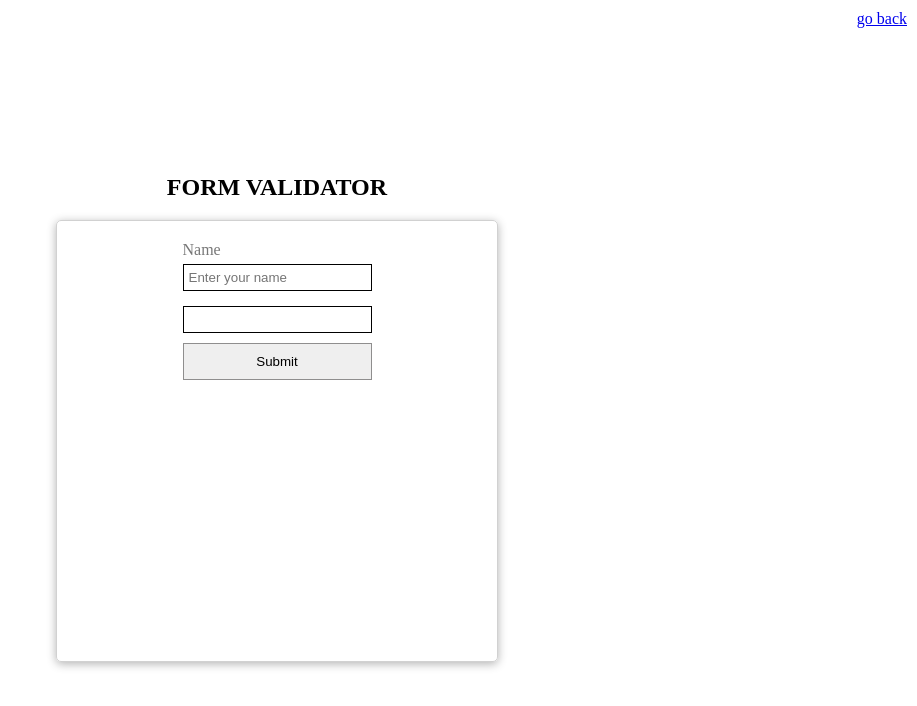
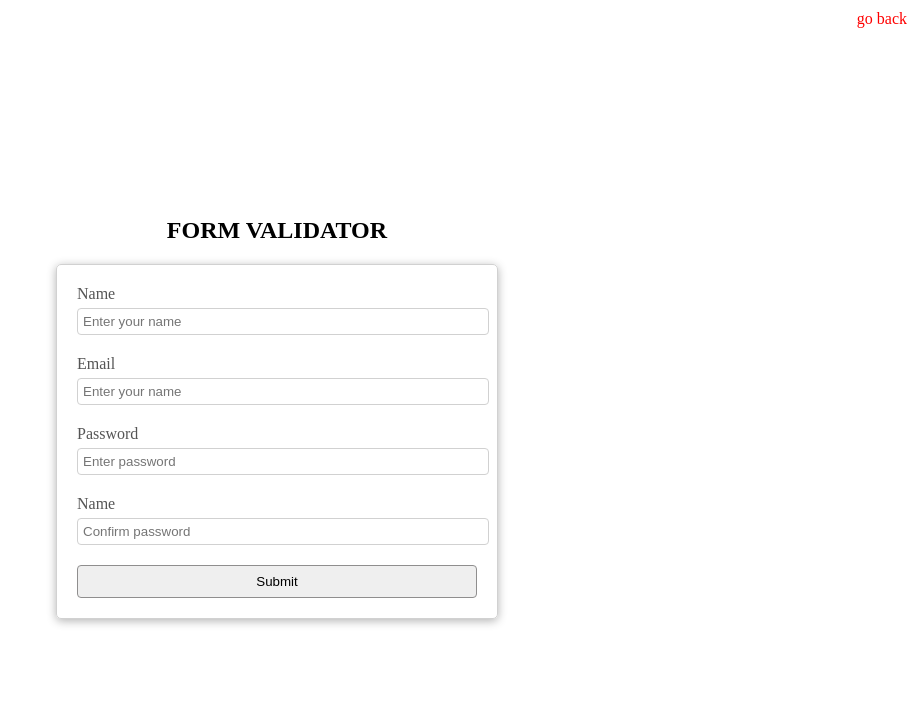
Before and after one commit to hightower86/gatsby-bootcamp, a Gatsby site: page /project1 in a window 1280 px wide. Shown: the whole page, without its empty margins (363-1280 px from the left). Built offline with nearby package versions, Linux system fonts and the light colour scheme; Gatsby itself is replaced by a stand-in of ours.

Commit message:
styling validator-form next step

```diff
--- a/src/pages/project.module.scss
+++ b/src/pages/project.module.scss
@@ -2,6 +2,8 @@
   position: absolute;
   top: 10px;
   right: 10px;
+  text-decoration: none;
+  color: red;
 }
 .wrap {
   display: flex;
@@ -17,7 +19,7 @@
 
   .container {
     width: 400px;
-    height: 50vh;
+    //height: 50vh;
     padding: 20px;
     border: solid rgb(209, 209, 209) 1px;
     border-radius: 5px;
@@ -25,24 +27,50 @@
     flex-direction: column;
     align-items: center;
     box-shadow: 0 2px 10px rgba(0, 0, 0, 0.3);
+
     form {
+      // box-sizing: border-box;
+      width: 100%;
+      .formgroup {
+        position: relative;
+        margin-bottom: 20px;
         label {
           display: block;
-        color: #777;
-        width: 100%;
+          color: #555;
           margin-right: 5px;
           margin-bottom: 5px;
         }
         input {
           padding: 5px;
-        border: 1px solid #000;
-        margin-bottom: 10px;
+          border: 1px solid rgb(209, 209, 209);
+          border-radius: 4px;
+          width: 100%;
+          display: block;
+          &:focus {
+            outline: 0;
+            border-color: rgb(131, 131, 131);
+          }
+        }
+        small {
+          position: absolute;
+          //top: 0;
+          visibility: hidden;
+          color: red;
+        }
       }
       button {
         width: 100%;
-        padding: 10px;
+        padding: 8px;
         border: 1px solid rgb(143, 142, 142);
+        border-radius: 4px;
+        &:hover {
+          background-color: rgb(207, 207, 207);
+        }
+        &:focus {
+          outline: 0;
+          // border-color: rgb(131, 131, 131);
         }
       }
     }
   }
+}
--- a/src/pages/project1.js
+++ b/src/pages/project1.js
@@ -11,15 +11,48 @@
         go back
       </Link>
       <div className={pStyle.container}>
-        <form id="form" className="form">
-          <div className="form-group">
+        <form id="form" className="form" autocomplete="off">
+          <div className={pStyle.formgroup}>
             <label htmlFor="name">Name</label>
-            <input type="text" name="" id="" placeholder="Enter your name" />
+            <input
+              type="text"
+              name="name"
+              id="name"
+              placeholder="Enter your name"
+            />
+            <small>Error message</small>
           </div>
-          <div className="form-group">
-            <label htmlFor="name"></label>
-            <input type="text" name="" id="" />
+          <div className={pStyle.formgroup}>
+            <label htmlFor="email">Email</label>
+            <input
+              type="text"
+              name="email"
+              id="email"
+              placeholder="Enter your name"
+            />
+            <small>Error message</small>
           </div>
+          <div className={pStyle.formgroup}>
+            <label htmlFor="name">Password</label>
+            <input
+              type="password"
+              name="password"
+              id="password"
+              placeholder="Enter password"
+            />
+            <small>Error message</small>
+          </div>
+          <div className={pStyle.formgroup}>
+            <label htmlFor="password2">Name</label>
+            <input
+              type="text"
+              name="password2"
+              id="password2"
+              placeholder="Confirm password"
+            />
+            <small>Error message</small>
+          </div>
+
           <button>Submit</button>
         </form>
       </div>
```
Lines whose indentation alone changed are shown as unchanged.
